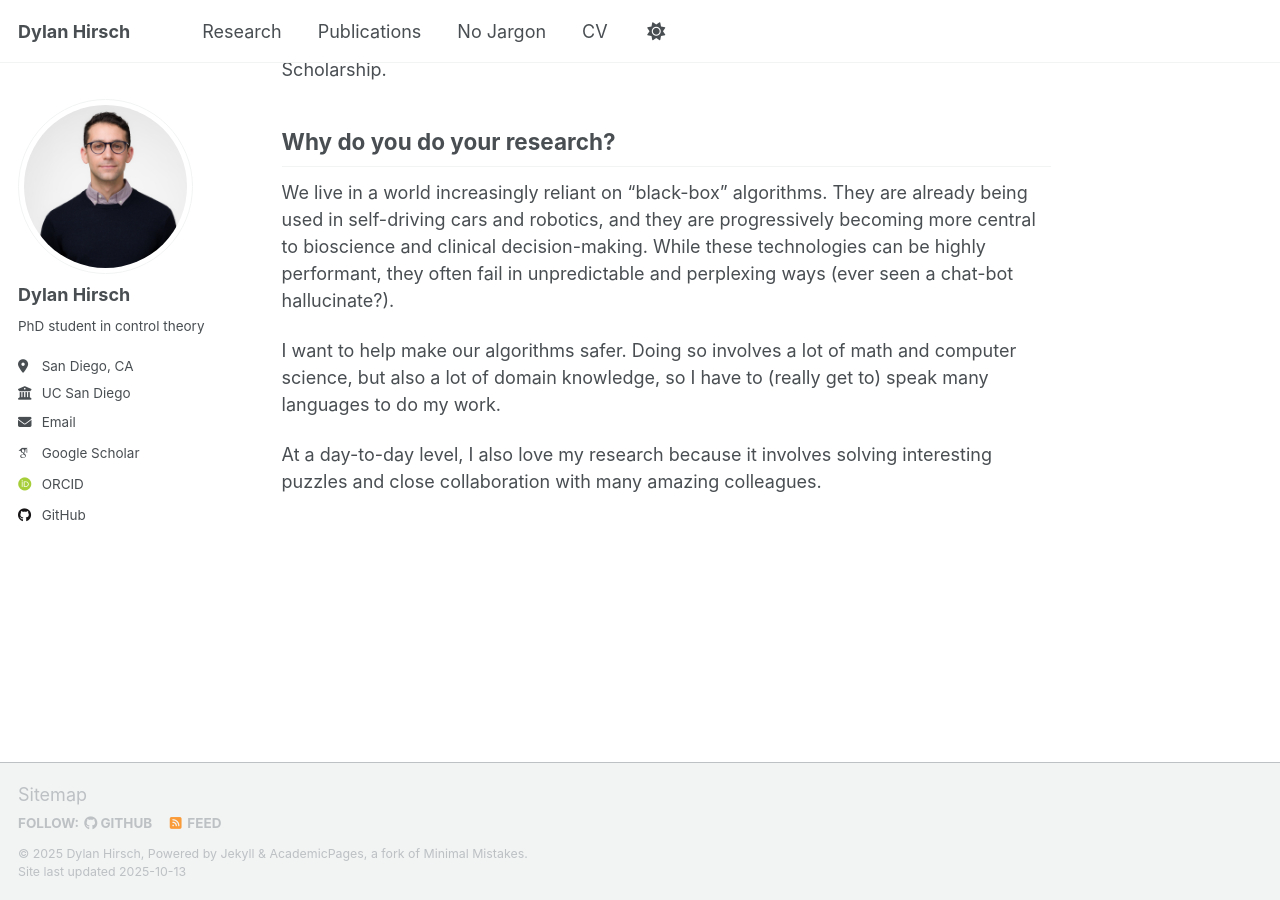
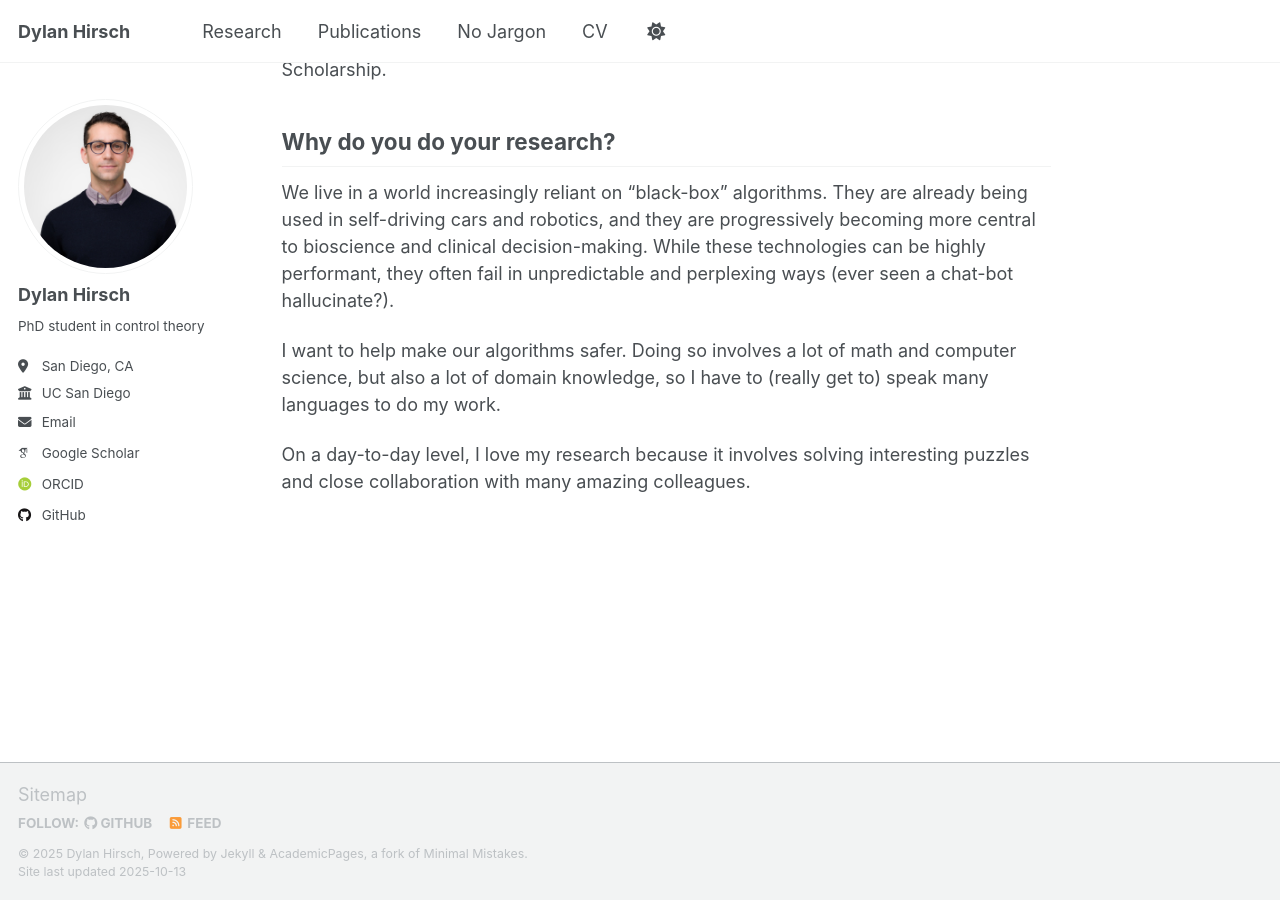
Before and after one commit to dylan-hirsch/dylan-hirsch.github.io, a Jekyll site: the page built from _pages/about.md, in a window 1280 px wide and 900 px high, scrolled down 555 px. Built offline with Jekyll 4.4.1, drawn with Linux system fonts in a browser that asks for light colours; some web fonts are replaced; a script that is not in the unit is left out.

Commit message:
Update about.md

```diff
--- a/_pages/about.md
+++ b/_pages/about.md
@@ -26,4 +26,4 @@ While these technologies can be highly performant, they often fail in unpredicta
 I want to help make our algorithms safer.
 Doing so involves a lot of math and computer science, but also a lot of domain knowledge, so I have to (really get to) speak many languages to do my work.
 
-At a day-to-day level, I also love my research because it involves solving interesting puzzles and close collaboration with many amazing colleagues.
+On a day-to-day level, I love my research because it involves solving interesting puzzles and close collaboration with many amazing colleagues.
```
